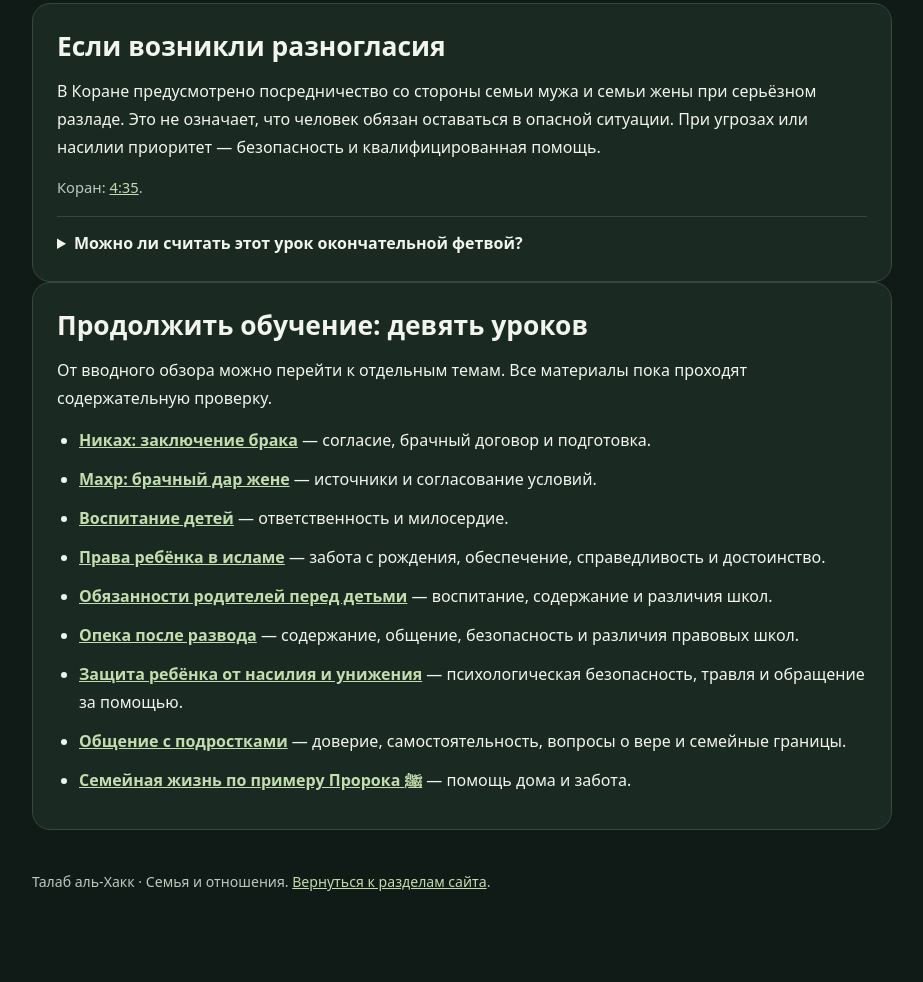
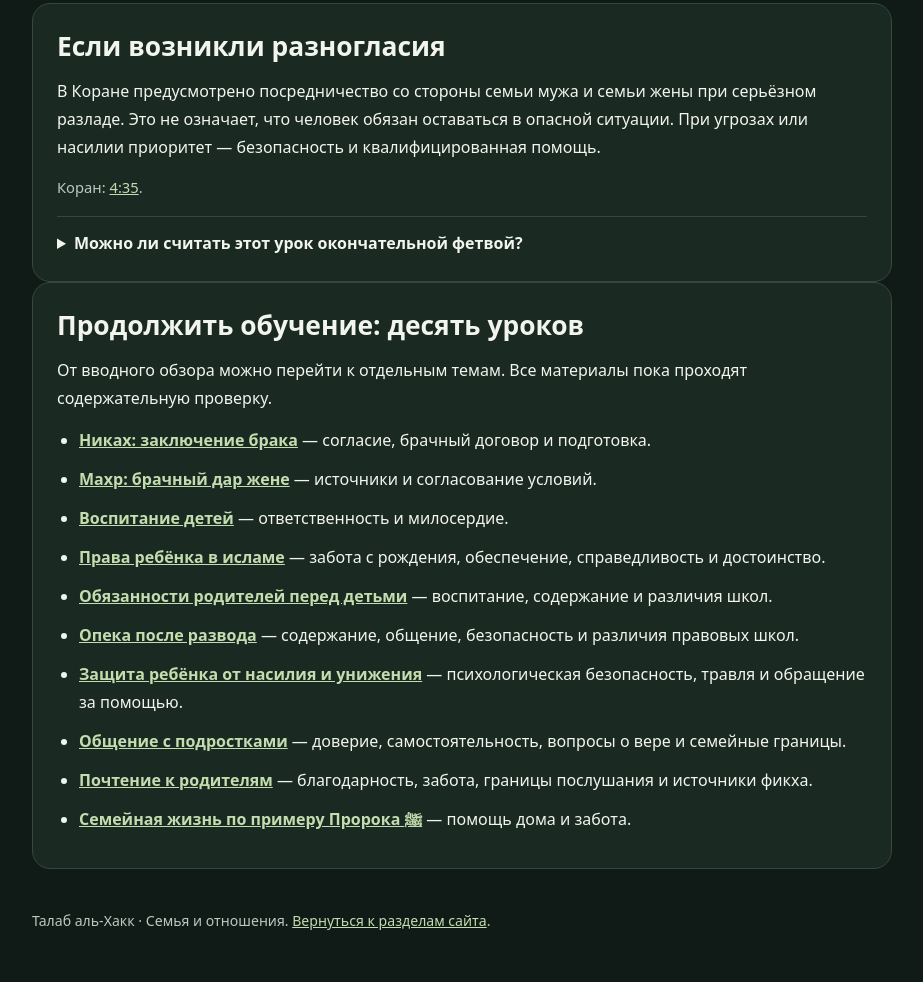
Before and after one commit to NaFaS-Bek/talab-al-haqq, a plain HTML site: page family-rights.html in a window 1280 px wide. Shown: the part 2116-3098 px from the top of the page, without its empty margins (178-1101 px from the left). Before the commit the page ends 3059 px from the top, so only its background shows below. Drawn offline with Linux system fonts and the light colour scheme.

Commit message:
Integrate respect-for-parents lesson and source/safety regression tests

```diff
--- a/family-rights.html
+++ b/family-rights.html
@@ -75,7 +75,7 @@ footer{color:var(--muted);font-size:.88rem;padding-bottom:48px}
 </section>
 </div>
 <section class="card" id="family-curriculum" aria-labelledby="curriculum-heading">
-<h2 id="curriculum-heading">Продолжить обучение: девять уроков</h2>
+<h2 id="curriculum-heading">Продолжить обучение: десять уроков</h2>
 <p>От вводного обзора можно перейти к отдельным темам. Все материалы пока проходят содержательную проверку.</p>
 <ul>
 <li><a href="family-nikah.html"><strong>Никах: заключение брака</strong></a> — согласие, брачный договор и подготовка.</li>
@@ -86,6 +86,7 @@ footer{color:var(--muted);font-size:.88rem;padding-bottom:48px}
 <li><a href="family-custody.html"><strong>Опека после развода</strong></a> — содержание, общение, безопасность и различия правовых школ.</li>
 <li><a href="family-child-safety.html"><strong>Защита ребёнка от насилия и унижения</strong></a> — психологическая безопасность, травля и обращение за помощью.</li>
 <li><a href="family-teen-dialogue.html"><strong>Общение с подростками</strong></a> — доверие, самостоятельность, вопросы о вере и семейные границы.</li>
+<li><a href="family-filial-duties.html"><strong>Почтение к родителям</strong></a> — благодарность, забота, границы послушания и источники фикха.</li>
 <li><a href="family-prophetic-example.html"><strong>Семейная жизнь по примеру Пророка ﷺ</strong></a> — помощь дома и забота.</li>
 </ul>
 </section>
```
